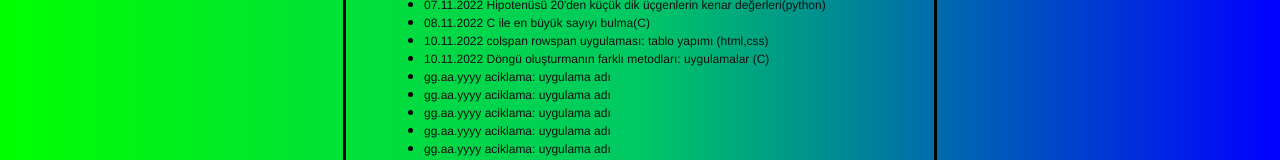
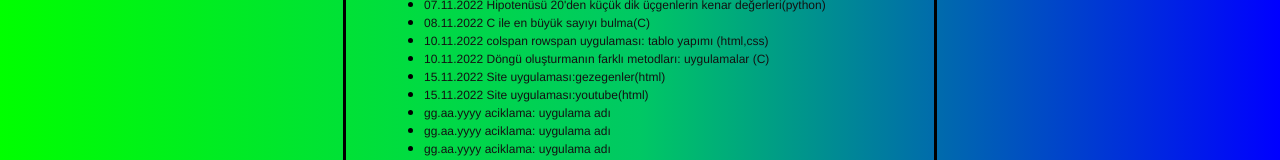
Before and after one commit to recepvanli/recepvanli.github.io, a plain HTML site: page index.html in a window 1280 px wide. Shown: the part 232-392 px from the top of the page. Drawn offline with Linux system fonts and the light colour scheme.

Commit message:
Update index.html

```diff
--- a/index.html
+++ b/index.html
@@ -68,8 +68,8 @@
             <li><a href="CEnBuyukBes.html">08.11.2022 C ile en büyük sayıyı bulma(C)</a></li>
             <li><a href="colRowSpan.html">10.11.2022 colspan rowspan uygulaması: tablo yapımı (html,css)</a></li>
             <li><a href="donguC.html">10.11.2022 Döngü oluşturmanın farklı metodları: uygulamalar (C)</a></li>
-            <li><a href="#">gg.aa.yyyy aciklama: uygulama adı</a></li>
-            <li><a href="#">gg.aa.yyyy aciklama: uygulama adı</a></li>
+            <li><a href="/gezegen/gezegenler.html">15.11.2022 Site uygulaması:gezegenler(html)</a></li>
+            <li><a href="/youtube/youtube.html">15.11.2022 Site uygulaması:youtube(html)</a></li>
             <li><a href="#">gg.aa.yyyy aciklama: uygulama adı</a></li>
             <li><a href="#">gg.aa.yyyy aciklama: uygulama adı</a></li>
             <li><a href="#">gg.aa.yyyy aciklama: uygulama adı</a></li>
```
